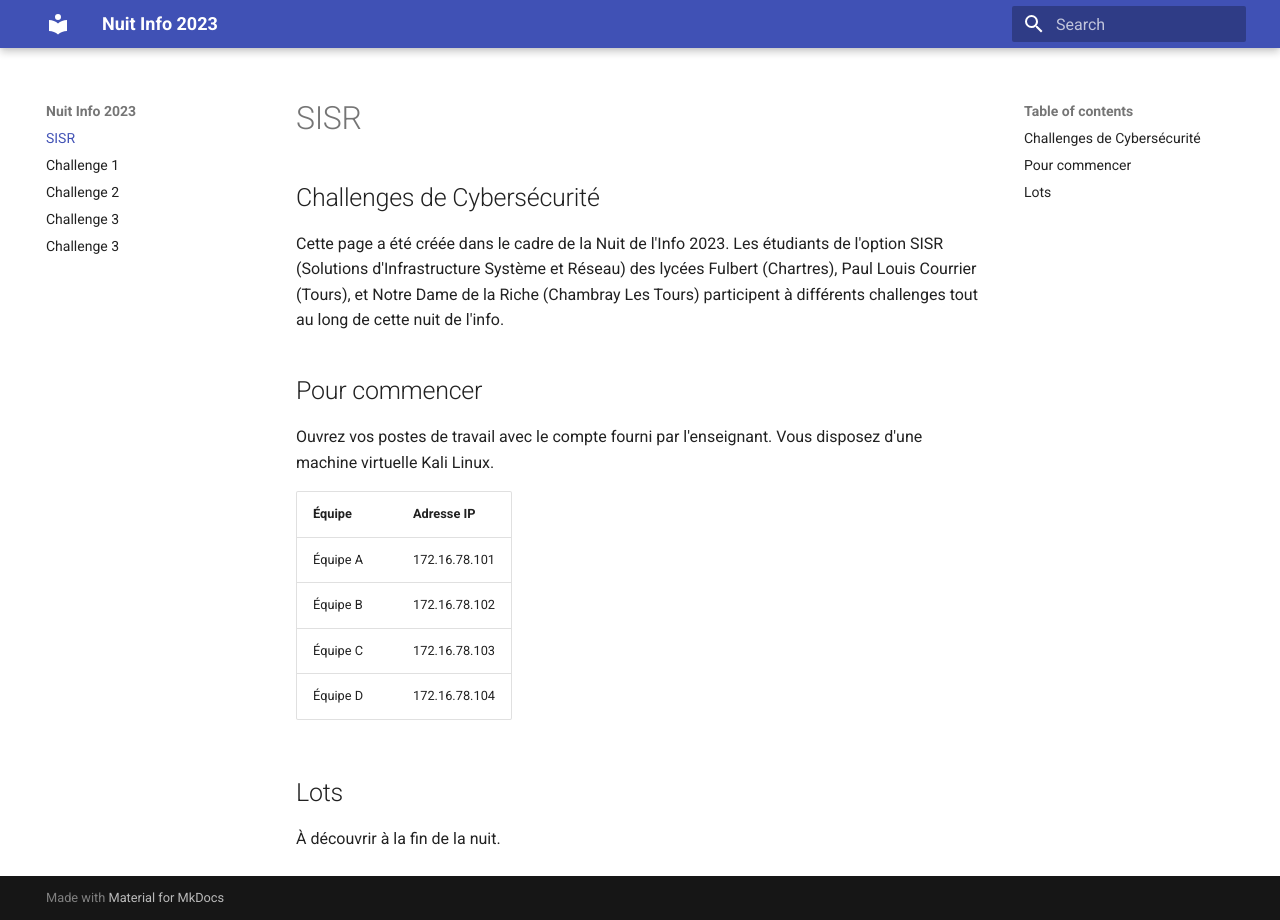
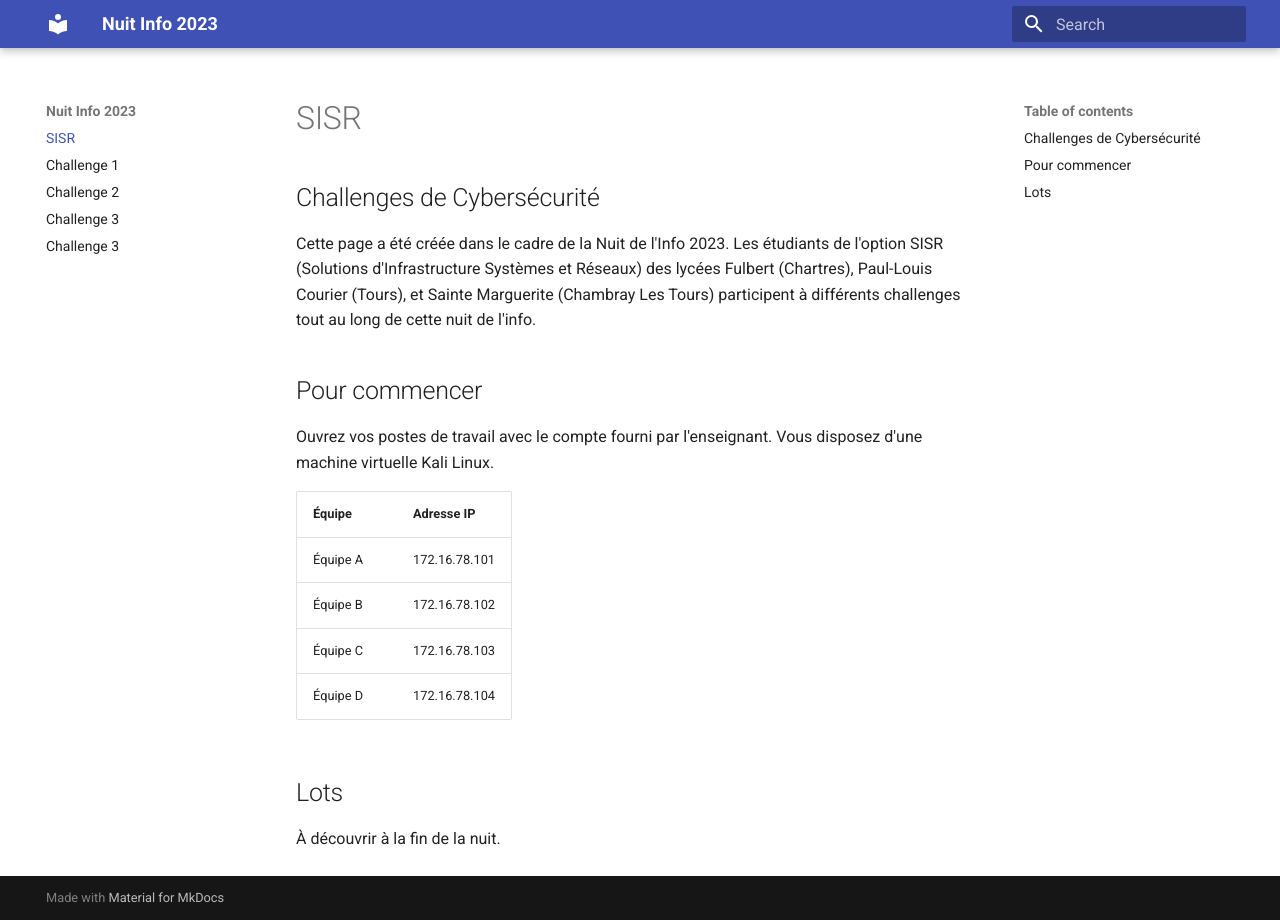
Before and after one commit to SIOFulbert/NuitInfo2023, an MkDocs documentation site: the page built from docs/index.md, in a window 1280 px wide. Built offline with MkDocs 1.6.1 and Material for MkDocs 9.7.7, drawn with Linux system fonts in a browser that asks for light colours.

Commit message:
petites corrections docs

```diff
--- a/docs/index.md
+++ b/docs/index.md
@@ -2,7 +2,7 @@
 
 ## Challenges de Cybersécurité
 
-Cette page a été créée dans le cadre de la Nuit de l'Info 2023. Les étudiants de l'option SISR (Solutions d'Infrastructure Système et Réseau) des lycées Fulbert (Chartres), Paul Louis Courrier (Tours), et Notre Dame de la Riche (Chambray Les Tours) participent à différents challenges tout au long de cette nuit de l'info.
+Cette page a été créée dans le cadre de la Nuit de l'Info 2023. Les étudiants de l'option SISR (Solutions d'Infrastructure Systèmes et Réseaux) des lycées Fulbert (Chartres), Paul-Louis Courier (Tours), et Sainte Marguerite (Chambray Les Tours) participent à différents challenges tout au long de cette nuit de l'info.
 
 ## Pour commencer
 
```
Also changed, not shown: docs/challenge2.md (+2 -2 lines), docs/challenge3.md (+1 -1 lines).
